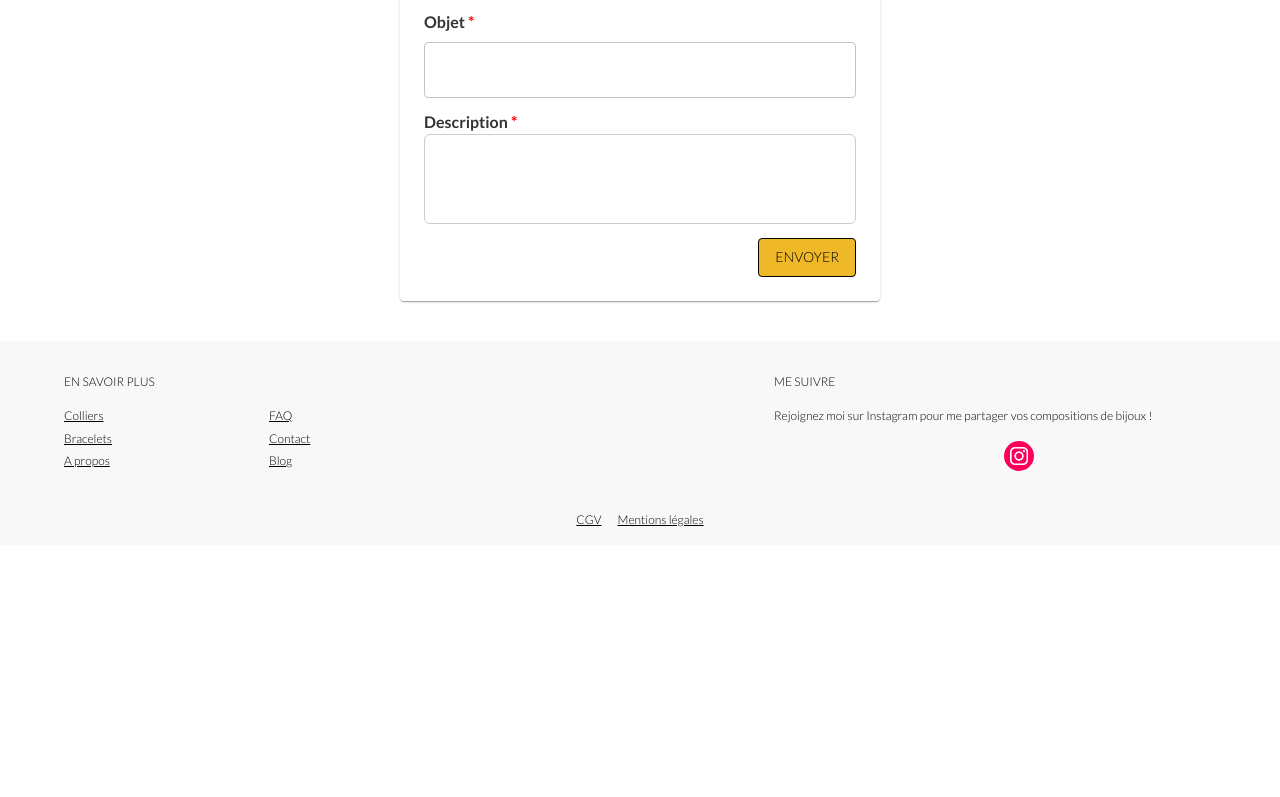
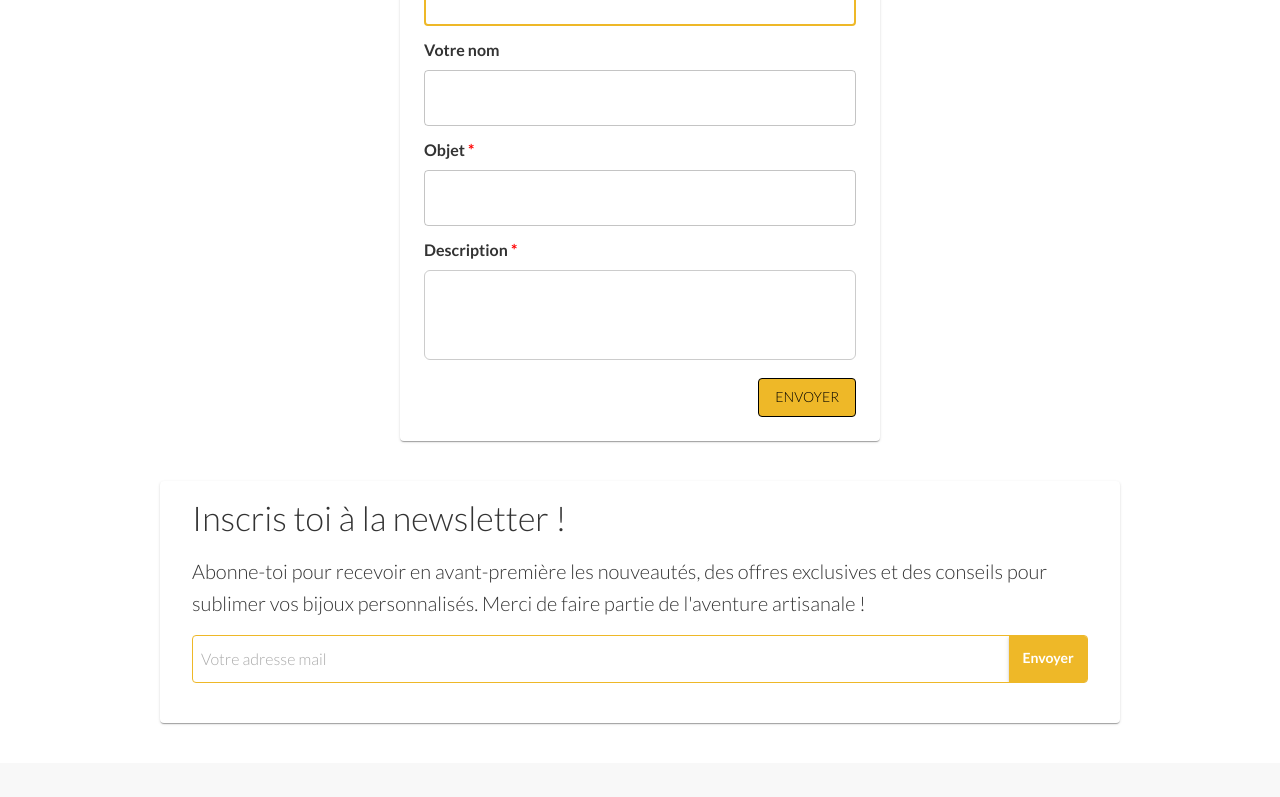
Before and after one commit to LovisCoding/atelier_manon_front, a React (Vite) app: page /contact in a window 1280 px wide. Shown: the part 382-1179 px from the top of the page. Before the commit the page ends 927 px from the top, so only its background shows below. Built offline with nearby package versions, Linux system fonts and the light colour scheme.

Commit message:
contact/newsletter : user [DONE]

```diff
--- a/src/pages/Contact.jsx
+++ b/src/pages/Contact.jsx
@@ -5,6 +5,9 @@ import { Box, Card, Typography, TextField, TextareaAutosize, Button } from "@mui
 import { useState } from "react";
 
 function Contact() {
+
+    // TODO
+    const isConnected = true;
 
     const [email, setEmail] = useState("");
     const [name, setName] = useState("");
@@ -17,21 +20,27 @@ function Contact() {
         console.log('contact clicked');
     }
 
+    const handleNewsletter = (email) => {
+        console.log('newsletter add clicked:',email)
+    }
+
     return (
-        <Box display="flex" flexDirection="column" alignItems="center" mb={5} >
+        <Box display="flex" flexDirection="column" alignItems="center" mb={5} gap={5} >
+            <Box width="30rem" >
+
                 <Typography
                     fontWeight="bold"
                     variant="h5"
                     color="customYellow"
-                mt={2}
-                mb={2}
+                    mt={2} mb={2} ml={3}
                 >Me Contacter</Typography>
-            <Card sx={{ width: '30rem' }} >
+                <Card >
                     <Box padding={3} display="flex" flexDirection="column" gap={1} justifyContent="center" >
 
                         <Typography
                             variant="h6"
                         >Envoyer une demande</Typography>
+                        <Typography>Je suis disponible 7j/7 pour vous conseiller et répondre à toutes vos demandes. Remplissez le formulaire de contact ou envoyez-moi un message sur Instagram (@latelierdemanoncreations). Je reviendrai vers vous rapidement pour vous offrir une expérience personnalisée et authentique !</Typography>
 
                         <Box>
                             <ContactLabel textContent="Votre adresse email" required />
@@ -69,9 +78,7 @@ function Contact() {
                                 value={subject}
                                 onChange={e => setSubject(e.target.value)}
                             />
-
                         </Box>
-
 
                         <Box>
                             <ContactLabel textContent="Description" required />
@@ -87,7 +94,8 @@ function Contact() {
                                     border: "1px solid #ccc",
                                     resize: " none",
                                     outlineColor: theme.palette.customYellow.main,
-                                fontWeight: 'normal'
+                                    fontWeight: 'normal',
+                                    margin: '8px 0 4px 0'
                                 }}
                                 value={comment}
                                 onChange={e => setComment(e.target.value)}
@@ -97,11 +105,28 @@ function Contact() {
                         <Button
                             variant="yellowButton"
                             onClick={e => handleContact()}
-                        sx={{width:'fit-content', alignSelf:'end'}}
+                            sx={{ width: 'fit-content', alignSelf: 'end' }}
                         >Envoyer</Button>
 
                     </Box>
                 </Card>
+            </Box>
+        {isConnected &&
+            <Box maxWidth="60rem" >
+                <Card sx={{ padding: '1rem 2rem' }} >
+                    <Box display="flex" flexDirection="column" gap={2} >
+                        <Typography
+                            variant="h4"
+                            color={theme.palette.text.primary}
+                        >Inscris toi à la newsletter !</Typography>
+                        <Typography
+                            variant="h6"
+                            color={theme.palette.text.primary}
+                        >Abonne-toi pour recevoir en avant-première les nouveautés, des offres exclusives et des conseils pour sublimer vos bijoux personnalisés. Merci de faire partie de l'aventure artisanale !</Typography>
+                        <NewsletterInput newsletterHandler={handleNewsletter} />
+                    </Box>
+                </Card>
+            </Box>}
         </Box>
     )
 }
@@ -115,5 +140,66 @@ const ContactLabel = ({ textContent, required }) => {
     )
 }
 
+const NewsletterInput = ({newsletterHandler}) => {
+
+    const theme = useTheme();
+
+    const emailRegex = /^[^\s@]+@[^\s@]+\.[^\s@]+$/;
+    const [email, setEmail] = useState('');
+
+    const handler = () => {
+        if (!emailRegex.test(email)) return;
+        newsletterHandler(email);
+    }
+
+    return (
+        <Box
+            display="flex"
+            alignItems="center"
+            border="1px solid"
+            borderColor={theme.palette.customYellow.main}
+            borderRadius="4px"
+            overflow="hidden"
+            padding="0"
+            height="3rem"
+            mb={3}
+        >
+            <TextField
+                placeholder="Votre adresse mail"
+                variant="outlined"
+                fullWidth
+                sx={{
+                    border: 'none',
+                    fontWeight: 'bold',
+                    color: 'customYellow',
+                    padding: 0,
+                    margin: '0 .5rem',
+                    "& fieldset": { border: "none" },
+                    "& input" : { padding: 0}
+                }}
+                value={email}
+                onChange={e=>setEmail(e.target.value)}
+            />
+
+            <Button
+                variant="contained"
+                sx={{
+                    backgroundColor: theme.palette.customYellow.main,
+                    color: "white",
+                    fontWeight: "bold",
+                    borderRadius: 0,
+                    height: '100%',
+                    textTransform: "none",
+                    "&:hover": { bgcolor: theme.palette.customYellow.main }
+                }}
+                onClick={handler}
+            >
+                Envoyer
+            </Button>
+        </Box>
+    );
+
+}
+
 
 export default Contact;
```
Lines whose indentation alone changed are shown as unchanged.
